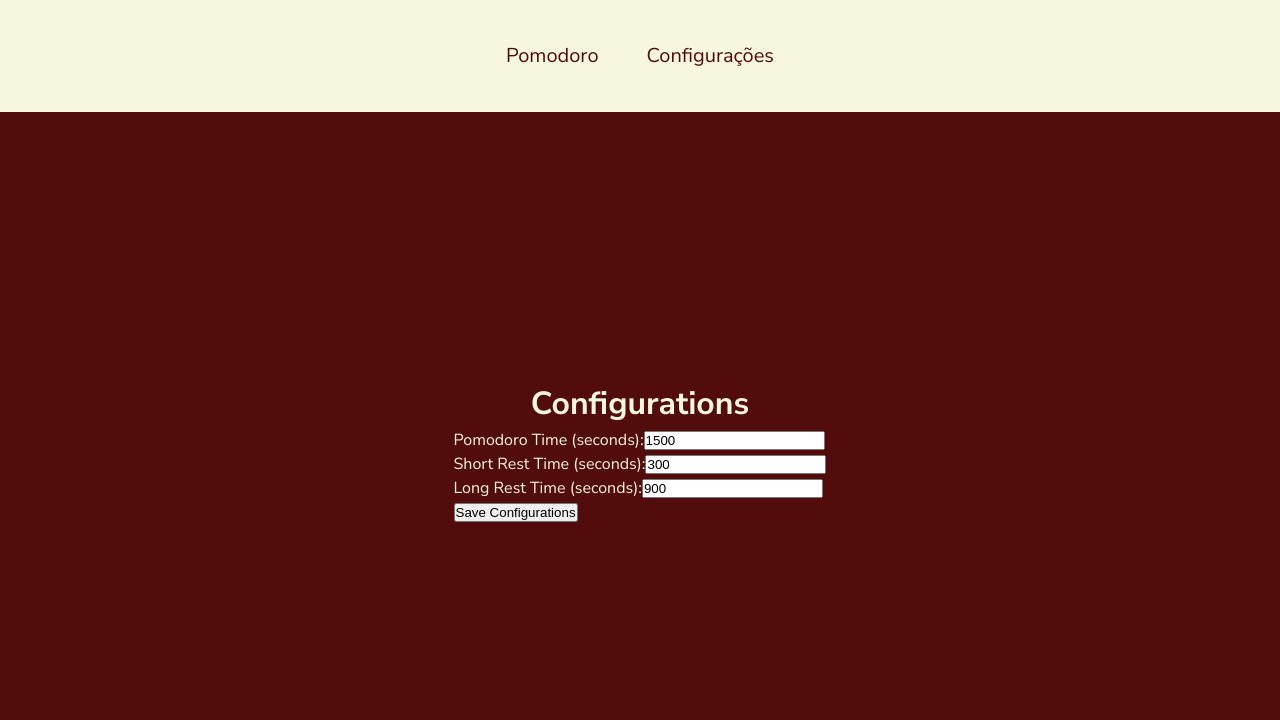
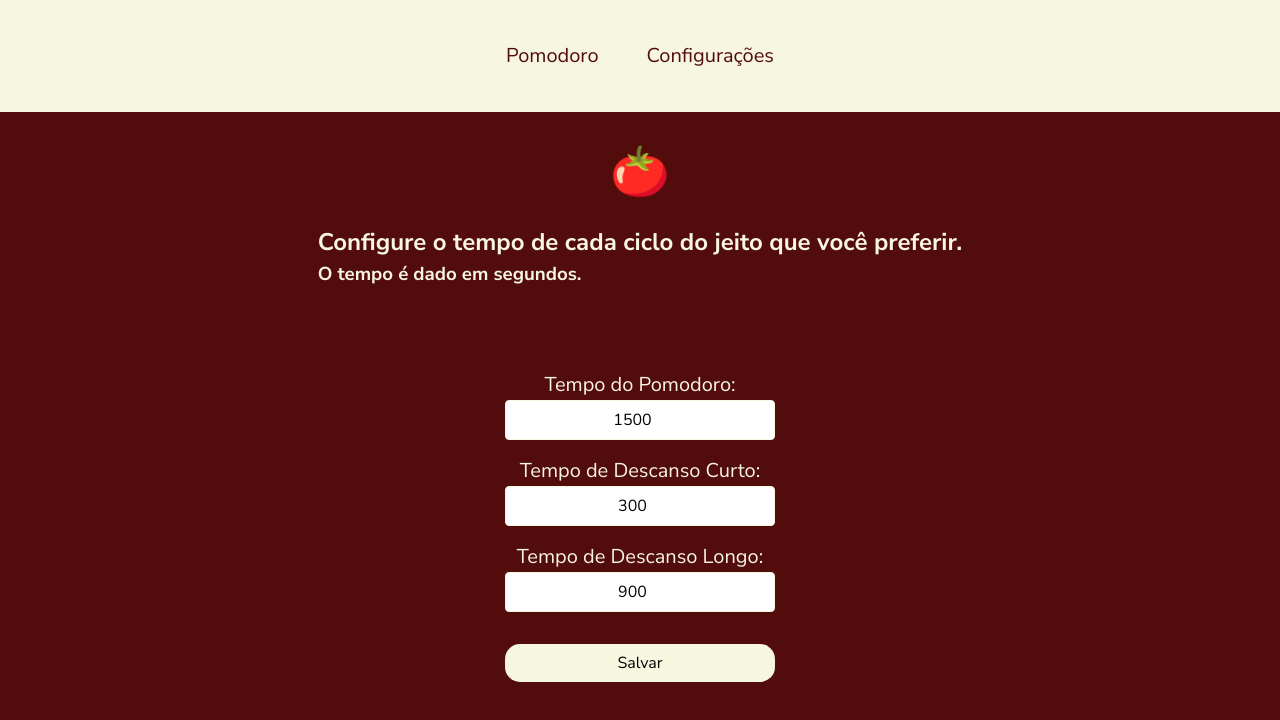
Before and after one commit to lucassmaniotto/Pomodoro, a React (Create React App) app: page /configurations in a window 1280 px wide. Shown: the top 720 px of the page. Built offline with nearby package versions, Linux system fonts and the light colour scheme; a web font is replaced by a local one.

Commit message:
style: melhorando estilos da rota de configuração

```diff
--- a/src/components/Button/index.tsx
+++ b/src/components/Button/index.tsx
@@ -1,4 +1,6 @@
 import React from 'react';
+
+import './styles.css';
 
 interface Props {
   text: string;
--- /dev/null
+++ b/src/components/Button/styles.css
@@ -0,0 +1,51 @@
+button {
+  background-color: var(--fourth-color);
+  border: none;
+  cursor: pointer;
+  padding: 0.5rem 1rem;
+  margin: 0 0.5rem;
+  min-width: 105px;
+  border-radius: 15px;
+  font-family: var(--text-font-family);
+  font-size: 1rem;
+  transition: background 200ms ease-in-out;
+}
+
+button:hover {
+  background-color: var(--second-color);
+  color: var(--fourth-color);
+  box-shadow: 0 0 0 2px var(--fourth-color) inset;
+}
+
+button:focus {
+  outline: none;
+}
+
+button:active {
+  transform: scale(0.90);
+}
+
+.working button {
+  background-color: var(--first-color);
+  color: var(--fourth-color);
+}
+
+.working button:hover {
+  background-color: var(--third-color);
+  color: var(--first-color);
+  box-shadow: 0 0 0 2px var(--first-color) inset;
+}
+
+.button__config {
+  margin: 1rem;
+  width: 60%;
+  justify-self: center;
+}
+
+@media screen and (max-width: 450px) {
+  button {
+    padding: 0.5rem 0.75rem;
+    min-width: 85px;
+    font-size: 0.9rem;
+  }
+}
--- a/src/components/Pomodoro/styles.css
+++ b/src/components/Pomodoro/styles.css
@@ -86,33 +86,6 @@
   padding: 0 1rem;
 }
 
-.pomodoro button {
-  background-color: var(--fourth-color);
-  border: none;
-  cursor: pointer;
-  padding: 0.5rem 1rem;
-  margin: 0 0.5rem;
-  min-width: 105px;
-  border-radius: 15px;
-  font-family: var(--text-font-family);
-  font-size: 1rem;
-  transition: background 200ms ease-in-out;
-}
-
-.pomodoro button:hover {
-  background-color: var(--second-color);
-  color: var(--fourth-color);
-  box-shadow: 0 0 0 2px var(--fourth-color) inset;
-}
-
-.pomodoro button:focus {
-  outline: none;
-}
-
-.pomodoro button:active {
-  transform: scale(0.90);
-}
-
 .working {
   background-color: var(--fourth-color);
   color: var(--first-color);
@@ -135,17 +108,6 @@
 
 .working .pomodoro h2, .working .pomodoro h3, .working .pomodoro .timer {
   color: var(--first-color);
-}
-
-.working .pomodoro button {
-  background-color: var(--first-color);
-  color: var(--fourth-color);
-}
-
-.working .pomodoro button:hover {
-  background-color: var(--third-color);
-  color: var(--first-color);
-  box-shadow: 0 0 0 2px var(--first-color) inset;
 }
 
 .details {
@@ -184,11 +146,7 @@
   .pomodoro .controls {
     padding: 0 0.5rem;
   }
-  .pomodoro button {
-    padding: 0.5rem 0.75rem;
-    min-width: 85px;
-    font-size: 0.9rem;
-  }
+
   .details {
     font-size: 0.9rem;
   }
--- a/src/pages/Configurations/index.jsx
+++ b/src/pages/Configurations/index.jsx
@@ -1,5 +1,8 @@
 import React, { useState } from 'react';
 import searchLocalStorage from '../../util/search-localStorage';
+import { Button } from '../../components/Button';
+
+import './styles.css';
 
 export default function Configurations() {
   const [pomodoroTime, setPomodoroTime] = useState(
@@ -20,36 +23,41 @@ export default function Configurations() {
 
   return (
     <div className="container">
-      <h1>Configurations</h1>
+      <div className="container__title">
+        <h1>🍅</h1>
+        <h2>Configure o tempo de cada ciclo do jeito que você preferir.</h2>
+        <h3>O tempo é dado em segundos.</h3>
+      </div>
       <form>
         <label>
-          Pomodoro Time (seconds):
+          Tempo do Pomodoro:
           <input
             type="number"
             value={pomodoroTime}
             onChange={(e) => setPomodoroTime(parseInt(e.target.value))}
           />
         </label>
-        <br />
         <label>
-          Short Rest Time (seconds):
+          Tempo de Descanso Curto:
           <input
             type="number"
             value={shortRestTime}
             onChange={(e) => setShortRestTime(parseInt(e.target.value))}
           />
         </label>
-        <br />
         <label>
-          Long Rest Time (seconds):
+          Tempo de Descanso Longo:
           <input
             type="number"
             value={longRestTime}
             onChange={(e) => setLongRestTime(parseInt(e.target.value))}
           />
         </label>
-        <br />
-        <button onClick={handleSaveConfigurations}>Save Configurations</button>
+        <Button
+          text="Salvar"
+          onClick={handleSaveConfigurations}
+          className="button__config"
+        ></Button>
       </form>
     </div>
   );
--- /dev/null
+++ b/src/pages/Configurations/styles.css
@@ -0,0 +1,46 @@
+.container__title{
+  margin-bottom: 1rem;
+  padding: 1rem;
+  position: absolute;
+  top: 120px;
+}
+
+h1 {
+  text-align: center;
+  font-size: 3rem;
+  margin-bottom: 1rem;
+}
+
+form {
+  width: 100%;
+  max-width: 450px;
+  margin: 0 auto;
+  border-radius: 4px;
+  display: grid;
+  grid-template-columns: 1fr;
+  grid-template-rows: repeat(3, auto);
+  row-gap: 1rem;
+  position: absolute;
+  top: 370px;
+}
+
+label {
+  display: flex;
+  flex-direction: column;
+  align-items: center;
+  font-size: 1.25rem;
+}
+
+input {
+  padding: 0.5rem;
+  border: 1px solid var(--fourth-color);
+  border-radius: 4px;
+  font-family: var(--text-font-family);
+  font-size: 1rem;
+  transition: border 200ms ease-in-out;
+  width: 60%;
+}
+
+input[value] {
+  text-align: center;
+}
```
